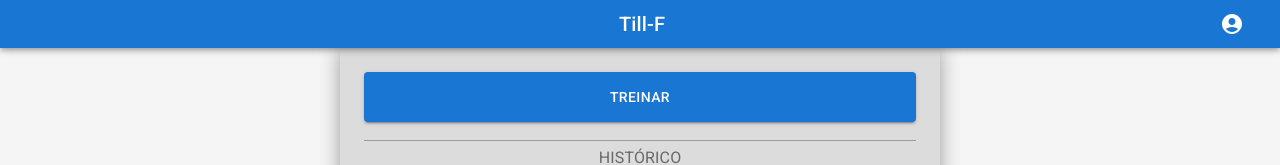
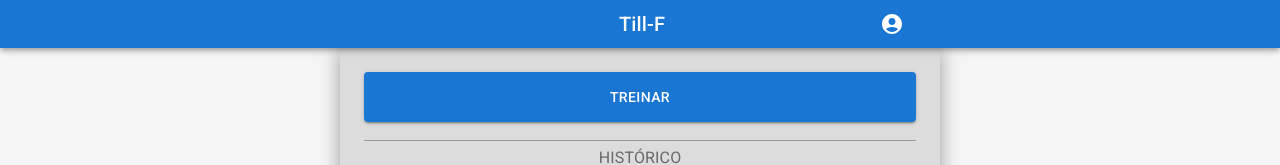
Before and after one commit to wilsondefreitas-dev/till-f, a Next.js app: page /feed in a window 1280 px wide. Shown: the top 165 px of the page. Built offline with nearby package versions, Linux system fonts and the light colour scheme; a web font is replaced by a local one.

Commit message:
reduce menuappbar width

```diff
--- a/app/_components/MenuAppBar.tsx
+++ b/app/_components/MenuAppBar.tsx
@@ -1,5 +1,6 @@
-import * as React from "react";
+import { useState } from "react";
 import { useRouter } from "next/navigation";
+import { styled } from "@mui/material/styles";
 import AppBar from "@mui/material/AppBar";
 import Toolbar from "@mui/material/Toolbar";
 import Typography from "@mui/material/Typography";
@@ -10,7 +11,7 @@ import MenuItem from "@mui/material/MenuItem";
 import Menu from "@mui/material/Menu";
 
 export default function MenuAppBar({ showBackButton = true }) {
-  const [anchorEl, setAnchorEl] = React.useState(null);
+  const [anchorEl, setAnchorEl] = useState(null);
 
   const router = useRouter();
 
@@ -24,7 +25,7 @@ export default function MenuAppBar({ showBackButton = true }) {
 
   return (
     <AppBar position="sticky">
-      <Toolbar variant="dense">
+      <ReducedToolbar variant="dense">
         <IconButton
           size="large"
           edge="start"
@@ -73,7 +74,13 @@ export default function MenuAppBar({ showBackButton = true }) {
             <MenuItem onClick={handleClose}>My account</MenuItem>
           </Menu>
         </div>
-      </Toolbar>
+      </ReducedToolbar>
     </AppBar>
   );
 }
+
+const ReducedToolbar = styled(Toolbar)(() => ({
+  maxWidth: 600,
+  width: "100%",
+  margin: "auto",
+}));
```
